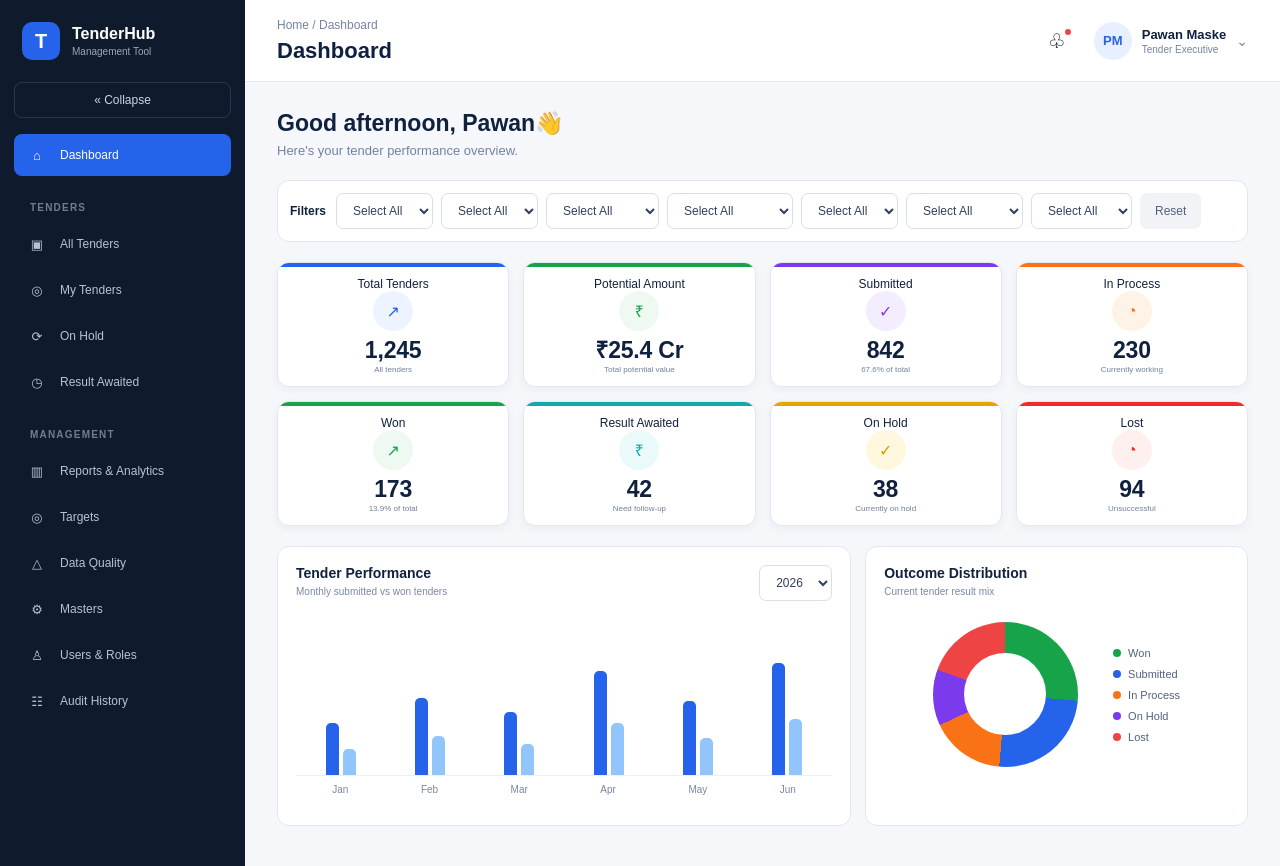
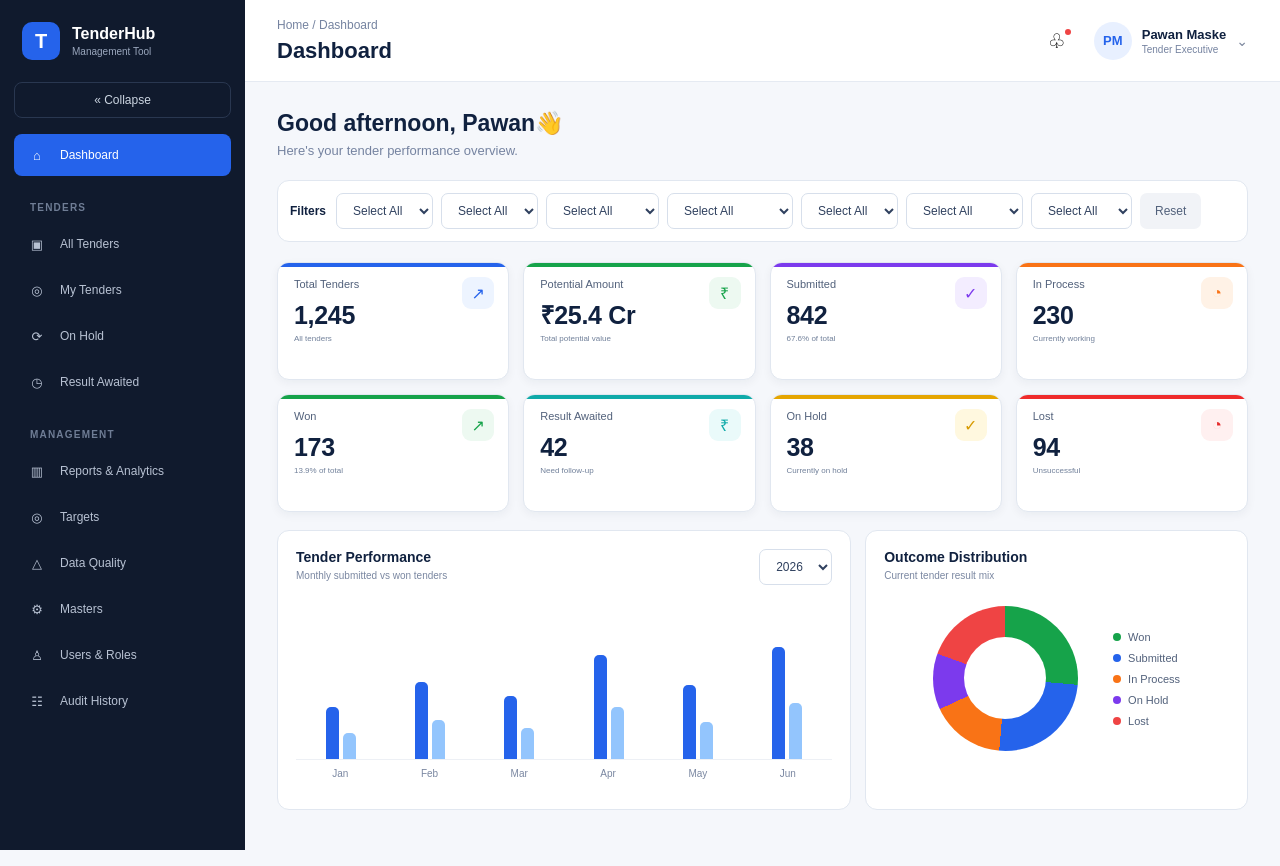
Before and after one commit to pawanmaske-sys/Tender-development-tool, a Next.js app: page / in a window 1280 px wide. Built offline with nearby package versions, Linux system fonts and the light colour scheme.

Commit message:
Update globals.css

```diff
--- a/app/globals.css
+++ b/app/globals.css
@@ -55,7 +55,6 @@ body {
   color: #ffffff;
 
   flex-shrink: 0;
-
   overflow: hidden;
 
   transition:
@@ -106,7 +105,6 @@ body {
   font-weight: 700;
 
   color: #ffffff;
-
   white-space: nowrap;
 }
 
@@ -114,7 +112,6 @@ body {
   margin-top: 3px;
 
   font-size: 10px;
-
   color: #9aa7bd;
 
   white-space: nowrap;
@@ -536,34 +533,24 @@ body {
 
   gap: 14px;
 
-  margin-bottom: 20px;
-}
-
-/* =========================================================
-   KPI CARD
-   ========================================================= */
-
- KPI CARDS — SMALL / COMPACT
-   ========================================================= */
-
-.kpi-grid {
-  display: grid;
-  grid-template-columns: repeat(4, minmax(0, 1fr));
-  gap: 14px;
   margin-bottom: 18px;
 }
+
+/* =========================================================
+   KPI CARD - COMPACT
+   ========================================================= */
 
 .kpi-card {
   position: relative;
 
-  height: 125px;
-  min-height: 125px;
-
-  padding: 9px 14px;
+  height: 118px;
+  min-height: 118px;
+
+  padding: 15px 16px 11px;
 
   background: #ffffff;
 
-  border: 1px solid #e3e8f0;
+  border: 1px solid #e1e7f0;
 
   border-radius: 12px;
 
@@ -576,7 +563,7 @@ body {
     box-shadow 0.2s ease;
 }
 
-/* TOP COLOUR LINE */
+/* COLOUR STRIP */
 
 .kpi-card::before {
   content: "";
@@ -597,51 +584,48 @@ body {
 .kpi-card:hover {
   transform: translateY(-2px);
 
-  box-shadow: 0 6px 14px rgba(16, 33, 63, 0.08);
-}
-
-/* =========================================================
-   KPI TOP
+  box-shadow: 0 7px 16px rgba(16, 33, 63, 0.08);
+}
+
+/* =========================================================
+   KPI CONTENT
    ========================================================= */
 
 .kpi-top {
-  display: flex;
-
-  flex-direction: column;
-
+  display: block;
+
+  padding: 0;
+
+  text-align: left;
+}
+
+/* =========================================================
+   KPI ICON - TOP RIGHT
+   ========================================================= */
+
+.kpi-icon {
+  position: absolute;
+
+  top: 14px;
+  right: 14px;
+
+  width: 32px;
+  height: 32px;
+
+  border-radius: 9px;
+
+  display: flex;
   align-items: center;
   justify-content: center;
 
-  text-align: center;
-
-  padding-top: 5px;
-}
-
-/* =========================================================
-   KPI ICON
-   ========================================================= */
-
-
-.kpi-icon {
-  width: 40px;
-  height: 40px;
-
-  min-width: 40px;
-
-  border-radius: 50%;
-
-  display: flex;
-  align-items: center;
-  justify-content: center;
-
-  margin-bottom: 4px;
+  margin: 0;
 
   flex-shrink: 0;
 }
 
 .kpi-icon svg {
-  width: 22px;
-  height: 22px;
+  width: 17px;
+  height: 17px;
 
   display: block;
 }
@@ -651,44 +635,53 @@ body {
    ========================================================= */
 
 .kpi-title {
-  font-size: 12px;
+  display: block;
+
+  padding-right: 45px;
+
+  font-size: 11px;
 
   font-weight: 500;
 
+  color: #52617b;
+
+  line-height: 1.2;
+}
+
+/* Compatibility with existing page.js */
+
+.kpi-top > span:first-child {
+  display: block;
+
+  padding-right: 45px;
+
+  font-size: 11px;
+
+  font-weight: 500;
+
+  color: #52617b;
+
+  line-height: 1.2;
+}
+
+/* =========================================================
+   KPI VALUE
+   ========================================================= */
+
+.kpi-value {
+  margin-top: 12px;
+
+  text-align: left;
+
+  font-size: 25px;
+
+  line-height: 1;
+
+  font-weight: 700;
+
+  letter-spacing: -0.3px;
+
   color: #10213f;
-
-  line-height: 1.2;
-}
-
-.kpi-top > span:first-child {
-  font-size: 12px;
-
-  font-weight: 500;
-
-  color: #10213f;
-
-  line-height: 1.2;
-}
-
-/* =========================================================
-   KPI VALUE
-   ========================================================= */
-
-
-.kpi-value {
-  margin-top: 4px;
-
-  text-align: center;
-
-  font-size: 23px;
-
-  line-height: 1;
-
-  font-weight: 700;
-
-  letter-spacing: -0.2px;
-
-  color: #10213f;
 }
 
 /* =========================================================
@@ -696,9 +689,9 @@ body {
    ========================================================= */
 
 .kpi-sub {
-  margin-top: 3px;
-
-  text-align: center;
+  margin-top: 6px;
+
+  text-align: left;
 
   font-size: 8px;
 
@@ -1079,7 +1072,7 @@ body {
 }
 
 /* =========================================================
-   SUMMARY CARDS - ALL TENDERS
+   SUMMARY CARDS
    ========================================================= */
 
 .summary-grid {
@@ -1428,7 +1421,7 @@ body {
 }
 
 /* =========================================================
-   RESPONSIVE - 1100px
+   RESPONSIVE
    ========================================================= */
 
 @media (max-width: 1100px) {
@@ -1448,10 +1441,6 @@ body {
     grid-template-columns: repeat(2, minmax(0, 1fr));
   }
 }
-
-/* =========================================================
-   RESPONSIVE - 700px
-   ========================================================= */
 
 @media (max-width: 700px) {
   .sidebar {
@@ -1500,7 +1489,6 @@ body {
   .welcome-row,
   .page-header {
     align-items: flex-start;
-
     gap: 15px;
   }
 
```
